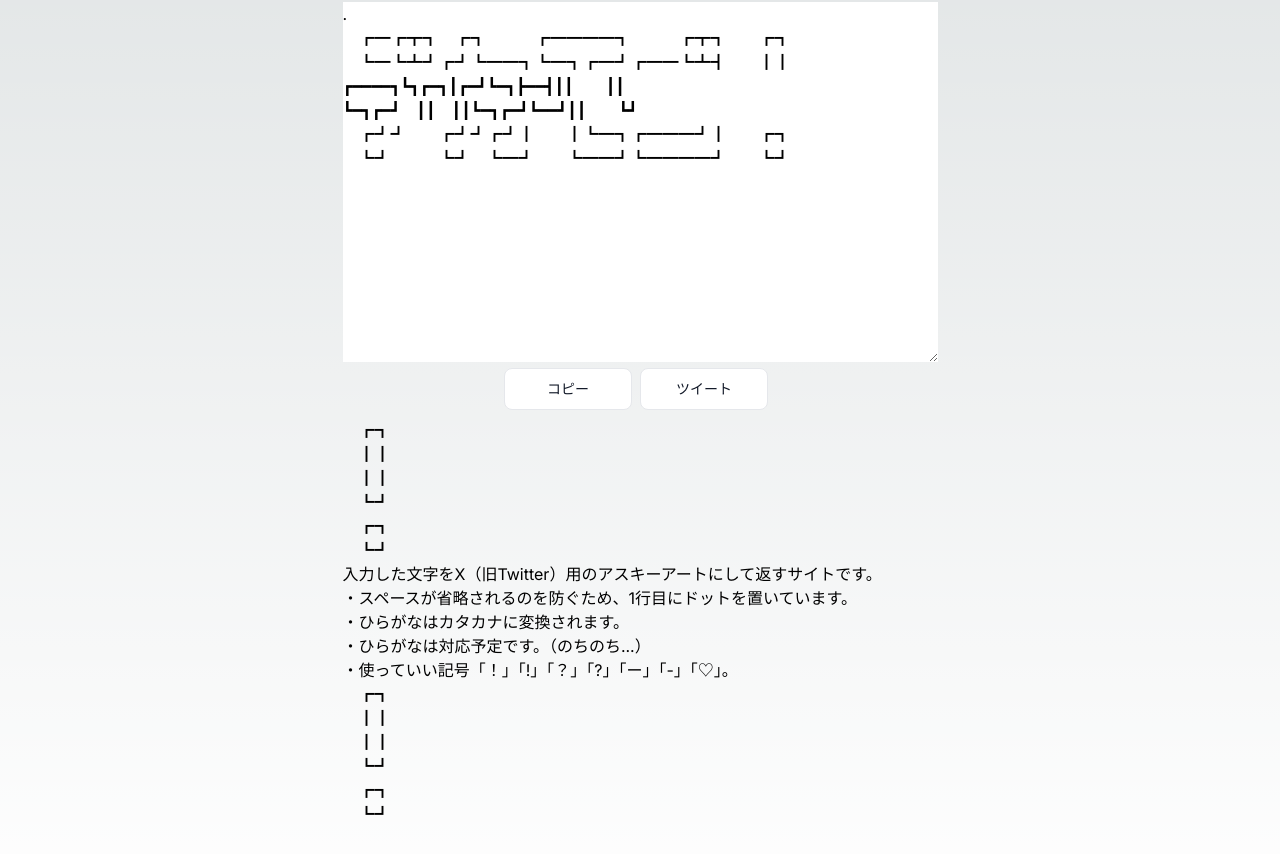
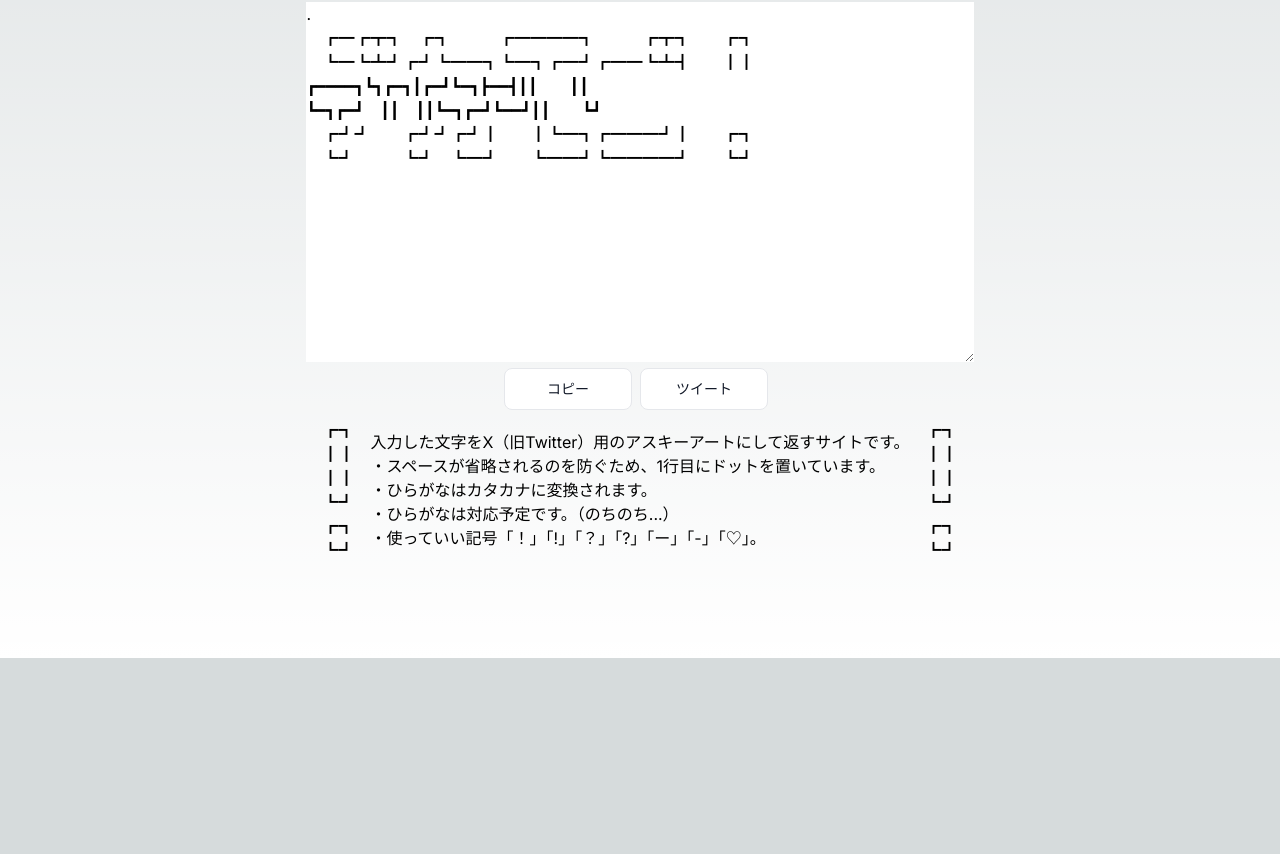
Before and after one commit to kofrah/ascii-character, a Next.js app: page / in a window 1280 px wide. Shown: the part 482-1336 px from the top of the page. After the commit the page ends 1140 px from the top, so only its background shows below. Built offline with nearby package versions, Linux system fonts and the light colour scheme.

Commit message:
Descriptionのデザイン

```diff
--- a/src/app/ui/description/description.tsx
+++ b/src/app/ui/description/description.tsx
@@ -1,7 +1,7 @@
 export default function Description() {
   return (
     <>
-      <div className="">
+      <div className="flex">
         <div>
           <p>　┏┓　</p>
           <p>　┃┃　</p>
@@ -10,7 +10,7 @@ export default function Description() {
           <p>　┏┓　</p>
           <p>　┗┛　</p>
         </div>
-        <p>
+        <p className="mt-3">
           入力した文字をX（旧Twitter）用のアスキーアートにして返すサイトです。{" "}
           <br />
           ・スペースが省略されるのを防ぐため、1行目にドットを置いています。
@@ -21,7 +21,6 @@ export default function Description() {
           <br />
           ・使っていい記号「！」「!」「？」「?」「ー」「-」「♡」。
         </p>
-      </div>
         <div>
           <p>　┏┓　</p>
           <p>　┃┃　</p>
@@ -30,6 +29,7 @@ export default function Description() {
           <p>　┏┓　</p>
           <p>　┗┛　</p>
         </div>
+      </div>
     </>
   );
 }
```
Lines whose indentation alone changed are shown as unchanged.
